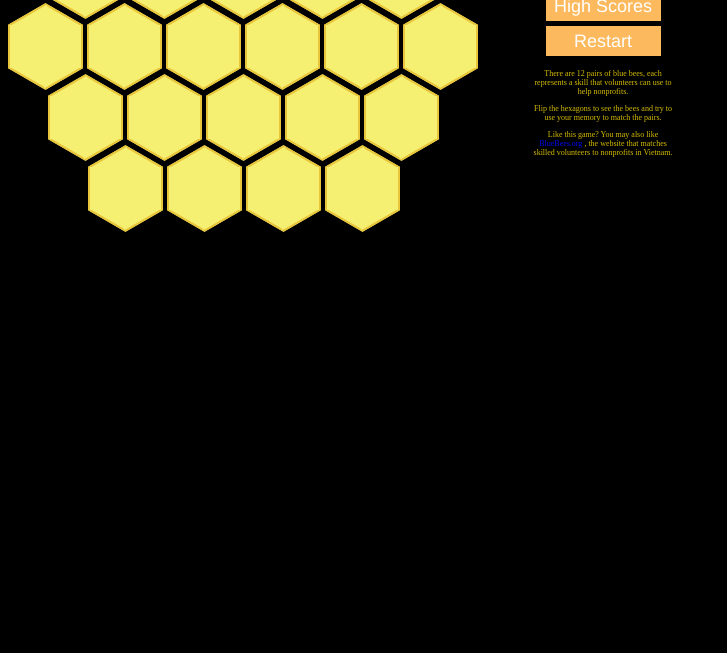
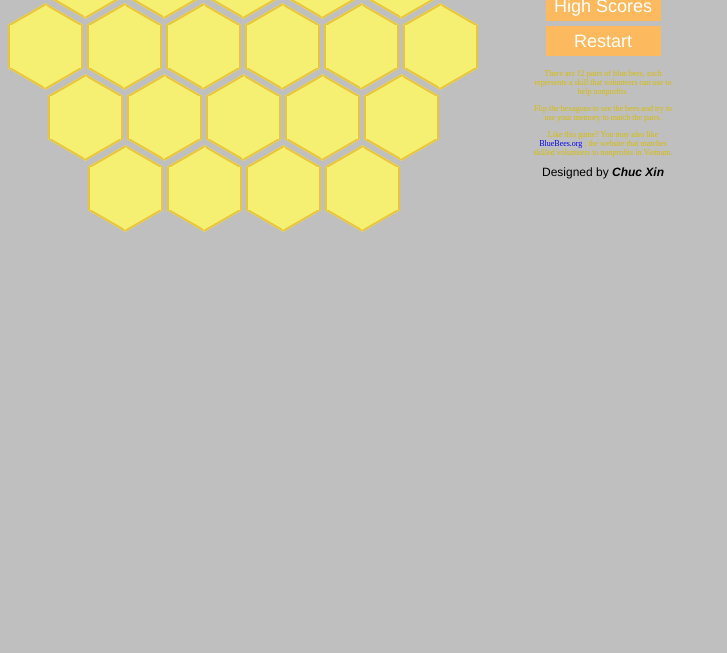
Before and after one commit to chucxin/bee_game, a plain HTML site: page index.html in a window 1280 px wide. Shown: the part 147-800 px from the top of the page, without its empty margins (0-727 px from the left). Drawn offline with nearby package versions, Linux system fonts and the light colour scheme; a script that the page names is missing.

Commit message:
master #bfbfbf

```diff
--- a/bee.css
+++ b/bee.css
@@ -1,5 +1,5 @@
 body {
-	background-color: #000000;
+	background-color: #bfbfbf;
 }
 
 #allgame {
```
